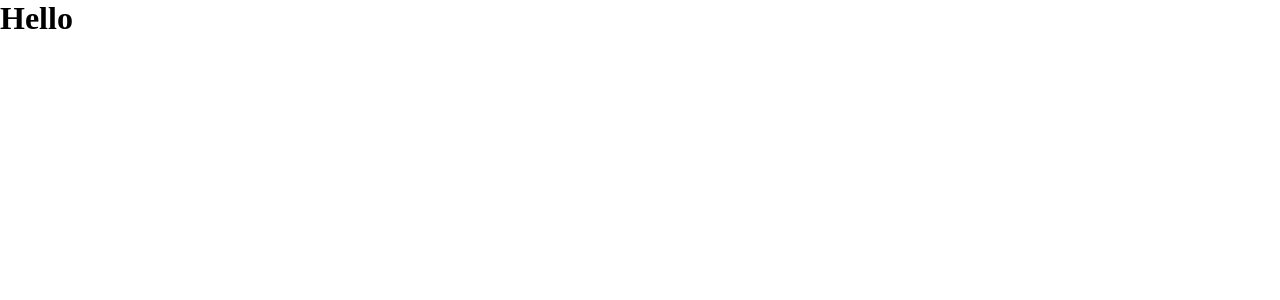
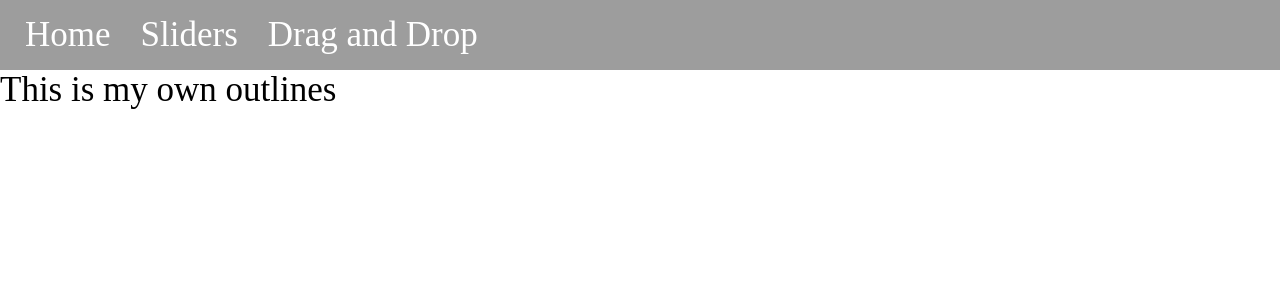
Before and after one commit to giraffesava/my-blanks, a React app: page / in a window 1280 px wide. Shown: the top 300 px of the page. Built offline with nearby package versions, Linux system fonts and the light colour scheme.

Commit message:
created a nav menu

```diff
--- a/src/components/App/App.scss
+++ b/src/components/App/App.scss
@@ -15,29 +15,28 @@ $mobile: 500px;
 
 .container {
   min-height: 100vh;
-
-  .content {
-    margin: 0 auto;
-    width: 60%;
-    text-align: center;
-
-    @media (max-width: 1050px) {
-      display: flex;
-      flex-direction: column;
-      align-items: center;
-      width: 100%;
-    }
-
-    .photo-container {
-      width: 100%;
-      display: flex;
-      margin: 40px auto;
-      justify-content: space-around;
-      flex-wrap: wrap;
-
-      @media (max-width: $tablet) {
-        width: 80%;
-        margin: 0;
+  font-size: 35px;
+  .links {
+    position: static;
+    background-color: rgba(70, 70, 70, 0.529);
+    height: 70px;
+    align-items: center;
+    display: flex;
+    justify-content: left;
+    & > * {
+      color: white;
+      outline: none;
+      text-decoration: none;
+      padding: 5px;
+      & {
+        margin-left: 20px;
+      }
+      &:active {
+        color: black;
+      }
+      &:hover {
+        background-color: green;
+        border-radius: 10px;
       }
     }
   }
--- a/src/components/App/App.tsx
+++ b/src/components/App/App.tsx
@@ -1,11 +1,34 @@
 import React from 'react'
 import './App.scss'
 
+import {
+  BrowserRouter as Router,
+  NavLink,
+  Route,
+  Switch,
+} from 'react-router-dom'
+import Sliders from '../Sliders/SliderOne/SliderOne'
+
 const App: React.FC = () => {
   return (
-    <div className="container">
-      <h1>Hello</h1>
-    </div>
+    <Router>
+      <div className="container">
+        <div className="links">
+          <NavLink to="/">Home</NavLink>
+          <NavLink to="/sliders">Sliders</NavLink>
+          <NavLink to="/drag_and_drop">Drag and Drop</NavLink>
+        </div>
+        <Switch>
+          <Route path="/sliders">
+            <Sliders />
+          </Route>
+          <Route path="/" exact>
+            This is my own outlines
+          </Route>
+          <Route path="/drag_and_drop">In progress...</Route>
+        </Switch>
+      </div>
+    </Router>
   )
 }
 
```
